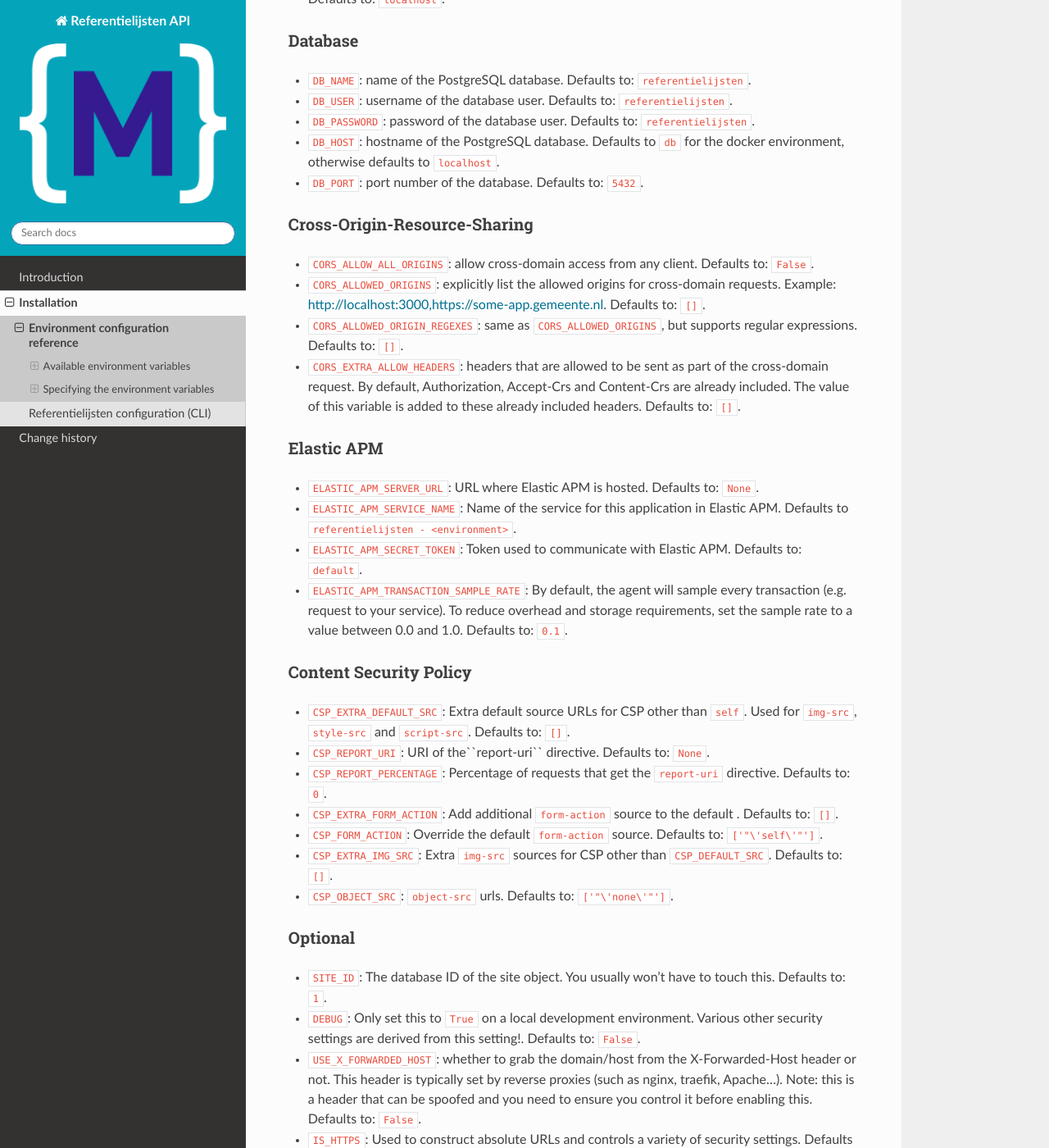
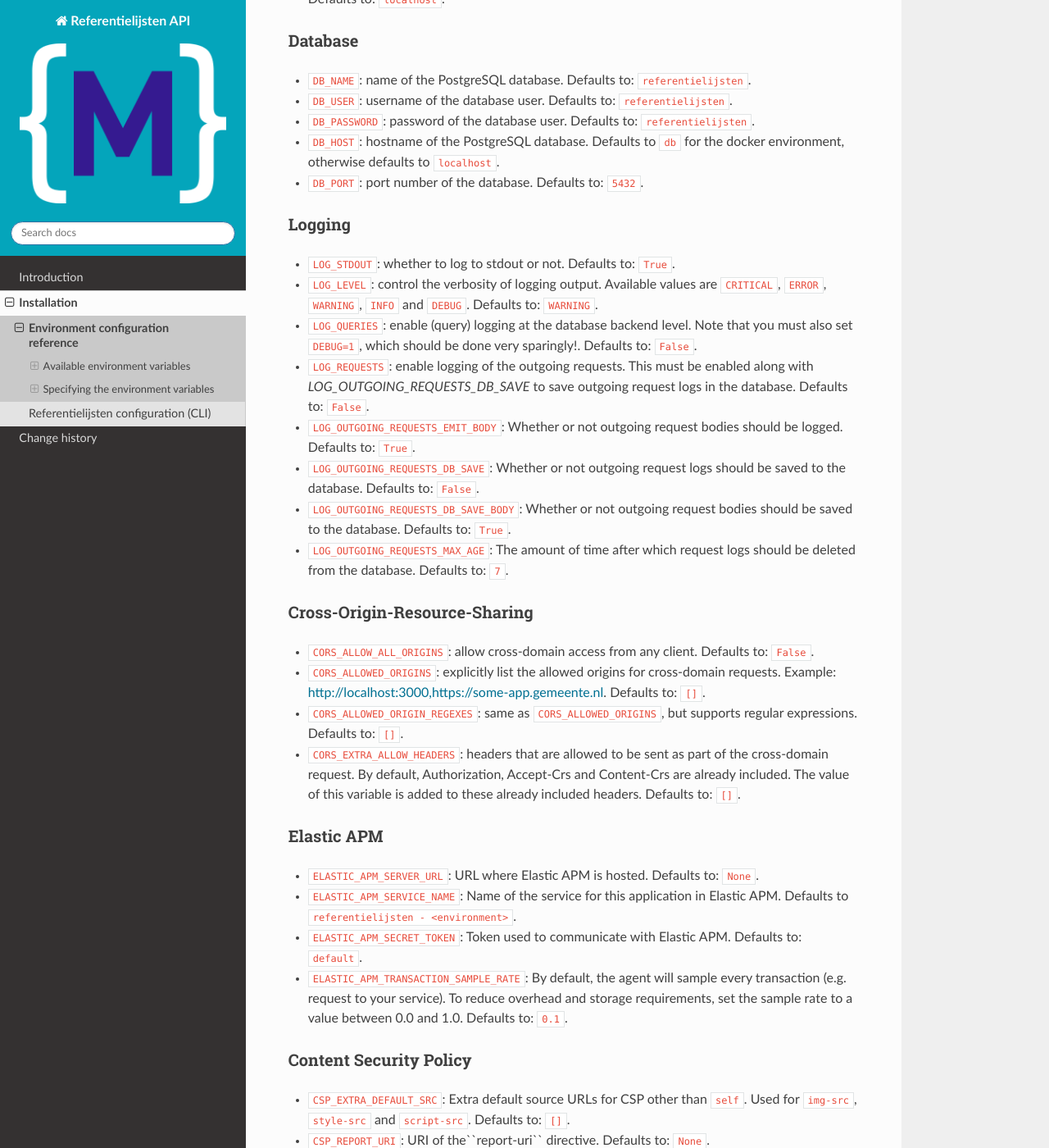
Before and after one commit to maykinmedia/referentielijsten, a Sphinx documentation site: the page built from docs/installation/config.rst, in a window 1280 px wide and 1400 px high, scrolled down 575 px. Shown: the whole window at 82% size. Built offline with Sphinx 7.4.7 and the Read the Docs theme 3.1.0, drawn with Linux system fonts in a browser that asks for light colours; some of the changed text lies outside the part shown.

```diff
--- a/docs/installation/config.rst
+++ b/docs/installation/config.rst
@@ -32,6 +32,19 @@ Database
 * ``DB_PASSWORD``: password of the database user. Defaults to: ``referentielijsten``.
 * ``DB_HOST``: hostname of the PostgreSQL database. Defaults to ``db`` for the docker environment, otherwise defaults to ``localhost``.
 * ``DB_PORT``: port number of the database. Defaults to: ``5432``.
+
+
+Logging
+-------
+
+* ``LOG_STDOUT``: whether to log to stdout or not. Defaults to: ``True``.
+* ``LOG_LEVEL``: control the verbosity of logging output. Available values are ``CRITICAL``, ``ERROR``, ``WARNING``, ``INFO`` and ``DEBUG``. Defaults to: ``WARNING``.
+* ``LOG_QUERIES``: enable (query) logging at the database backend level. Note that you must also set ``DEBUG=1``, which should be done very sparingly!. Defaults to: ``False``.
+* ``LOG_REQUESTS``: enable logging of the outgoing requests. This must be enabled along with `LOG_OUTGOING_REQUESTS_DB_SAVE` to save outgoing request logs in the database. Defaults to: ``False``.
+* ``LOG_OUTGOING_REQUESTS_EMIT_BODY``: Whether or not outgoing request bodies should be logged. Defaults to: ``True``.
+* ``LOG_OUTGOING_REQUESTS_DB_SAVE``: Whether or not outgoing request logs should be saved to the database. Defaults to: ``False``.
+* ``LOG_OUTGOING_REQUESTS_DB_SAVE_BODY``: Whether or not outgoing request bodies should be saved to the database. Defaults to: ``True``.
+* ``LOG_OUTGOING_REQUESTS_MAX_AGE``: The amount of time after which request logs should be deleted from the database. Defaults to: ``7``.
 
 
 Cross-Origin-Resource-Sharing
```
Also changed, not shown: other parts of docs/installation/config.rst (+0 -9 lines), 3 other files.
